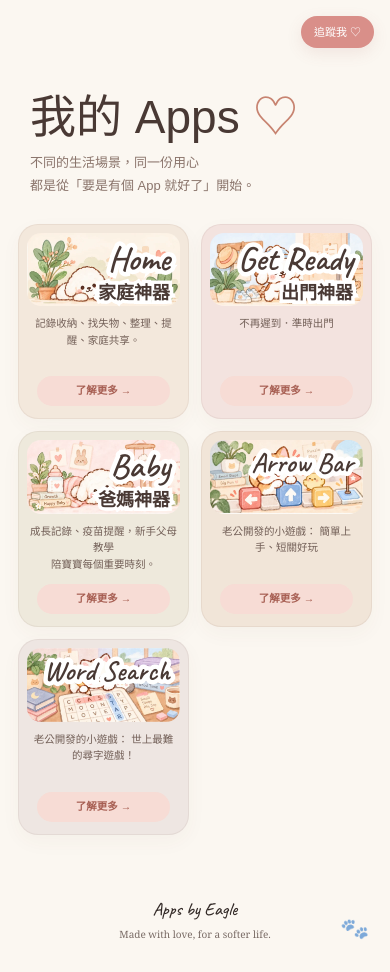
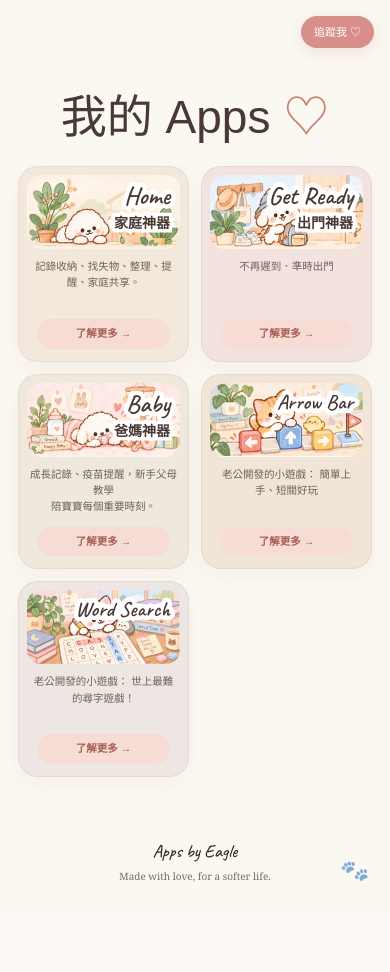
Before and after one commit to eagle-827/eagle-apps-web, a Next.js app: page /apps in a window 390 px wide. After the commit the page ends 914 px from the top, so only its background shows below. Built offline with nearby package versions, Linux system fonts and the light colour scheme; a web font is replaced by a local one.

Commit message:
Refine mobile Apps page layout

```diff
--- a/app/apps/apps.css
+++ b/app/apps/apps.css
@@ -524,3 +524,14 @@
 .apps-card-title strong { -webkit-text-stroke: 7px rgba(255,255,255,1); paint-order: stroke fill; }
 
 .apps-card > p { text-align: center; }
+
+@media (max-width: 760px) {
+  .apps-card-title h2 { font-size: 21px; }
+  .apps-card-home .apps-card-title h2,
+  .apps-card-get-ready .apps-card-title h2,
+  .apps-card-baby .apps-card-title h2 { font-size: 25px; }
+  .apps-card-home .apps-card-title strong,
+  .apps-card-get-ready .apps-card-title strong,
+  .apps-card-baby .apps-card-title strong { font-size: 14px; }
+  .apps-intro { text-align: center; }
+}
--- a/app/apps/page.tsx
+++ b/app/apps/page.tsx
@@ -18,7 +18,8 @@ const apps = [
   {
     name: "Baby",
     zh: "爸媽神器",
-    description: "成長記錄、疫苗提醒，新手父母教學\n陪寶寶每個重要時刻。",
+    description:
+      "成長記錄、疫苗提醒，新手父母教學\n陪寶寶每個重要時刻。",
     href: "/baby",
     className: "baby",
     image: "/images/apps/cards/baby.webp",
@@ -67,12 +68,6 @@ export default function AppsPage() {
         <h1>
           我的 Apps <span>♡</span>
         </h1>
-
-        <p>
-          不同的生活場景，同一份用心
-          <br />
-          都是從「要是有個 App 就好了」開始。
-        </p>
       </section>
 
       <section className="apps-grid">
@@ -103,7 +98,7 @@ export default function AppsPage() {
         ))}
       </section>
 
-      <footer className="home-footer apps-footer">
+      <footer className="home-footer">
         <span>Apps by Eagle</span>
         <span>Made with love, for a softer life.</span>
       </footer>
```
